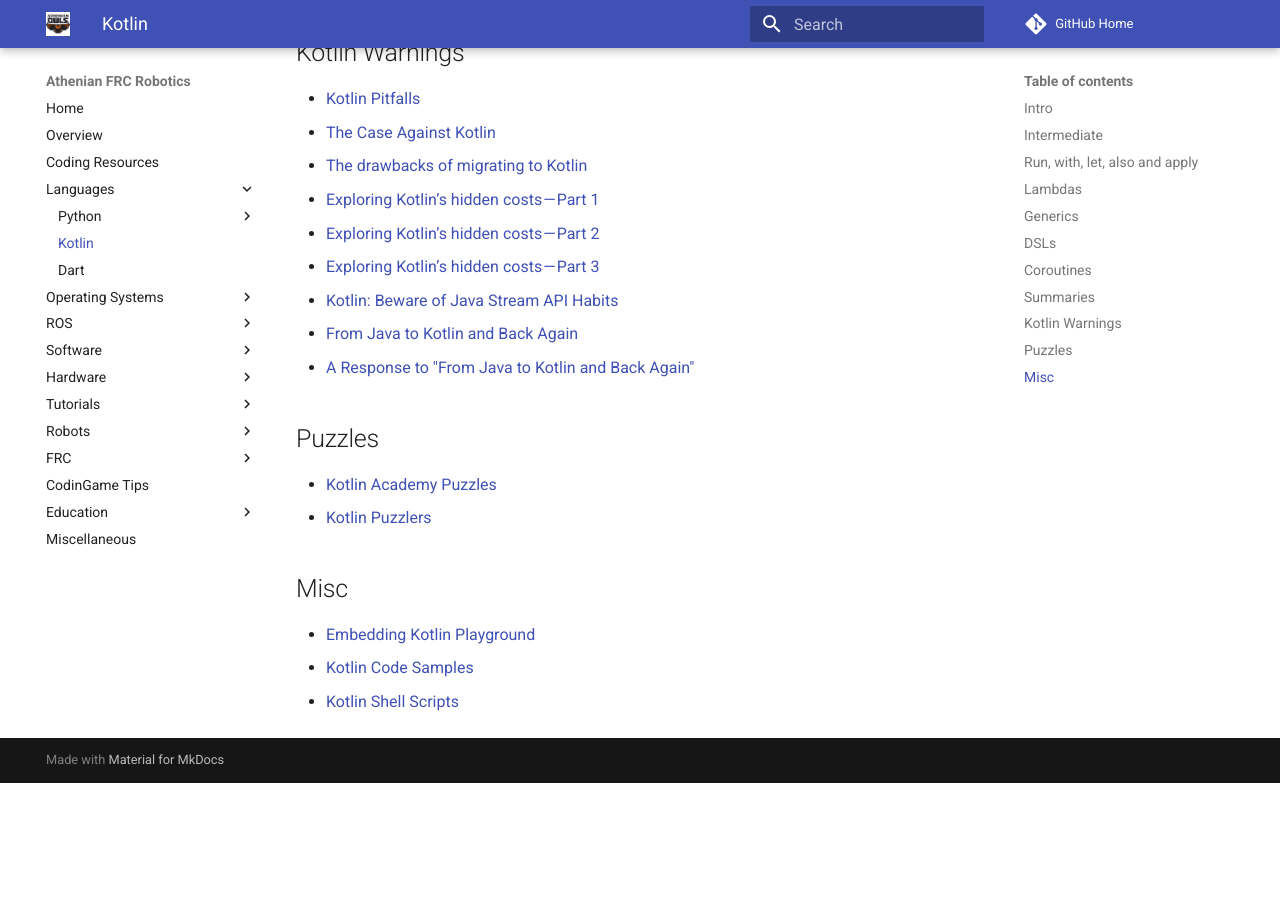
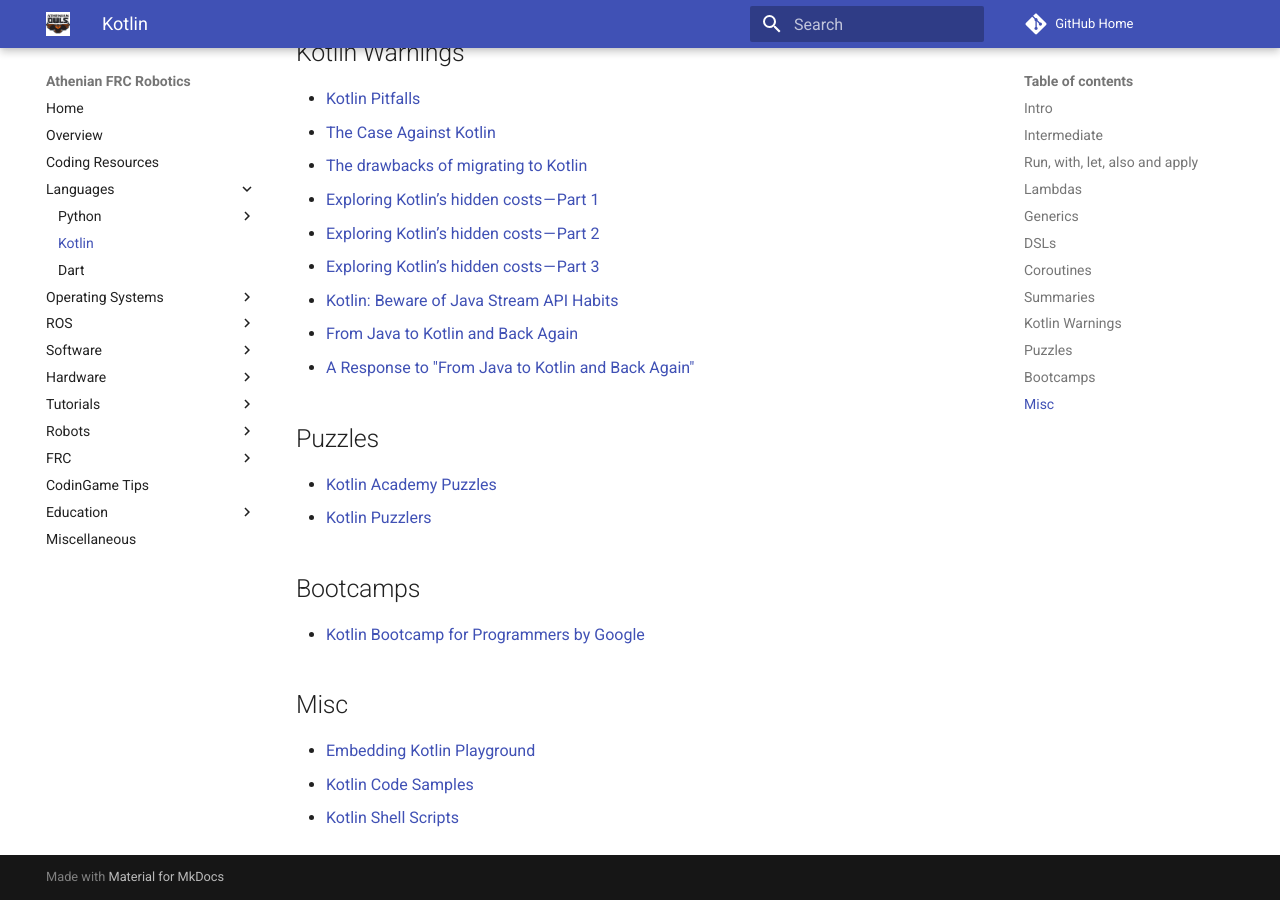
Before and after one commit to athenian-robotics/athenian-robotics-mkdocs, an MkDocs documentation site: the page built from docs/kotlin.md, in a window 1280 px wide and 900 px high, scrolled down 4235 px. Built offline with MkDocs 1.6.1 and Material for MkDocs 9.7.7, drawn with Linux system fonts in a browser that asks for light colours; comment, search, counter and statistics services are not loaded; before the commit the page ends 5018 px from its top, so only the background shows below that.

Commit message:
Update docs

```diff
--- a/docs/kotlin.md
+++ b/docs/kotlin.md
@@ -133,6 +133,9 @@
 * [Kotlin Academy Puzzles](https://blog.kotlin-academy.com/puzzlers-on-kotlin-academy-week-1-84f42437ee94)
 * [Kotlin Puzzlers](https://github.com/angryziber/kotlin-puzzlers)
 
+## Bootcamps
+* [Kotlin Bootcamp for Programmers by Google](https://in.udacity.com/course/kotlin-bootcamp-for-programmers--ud9011)
+
 ## Misc
 * [Embedding Kotlin Playground](https://blog.jetbrains.com/kotlin/2018/04/embedding-kotlin-playground/)
 * [Kotlin Code Samples](https://github.com/thomasnield/kotlin_for_java_devs_talk/tree/master/src/main/kotlin/org/nield)
```
